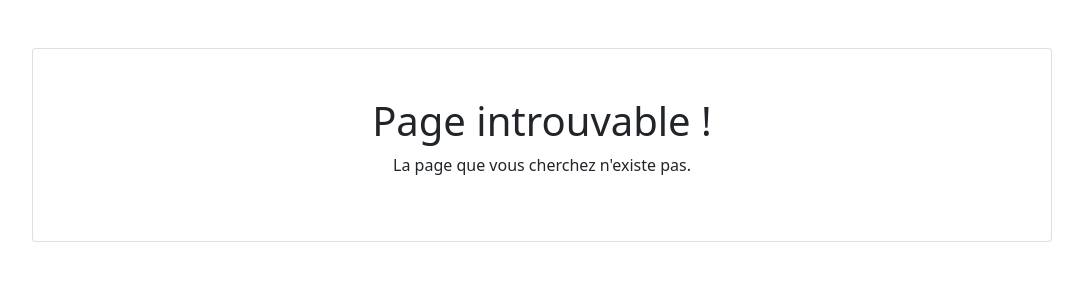
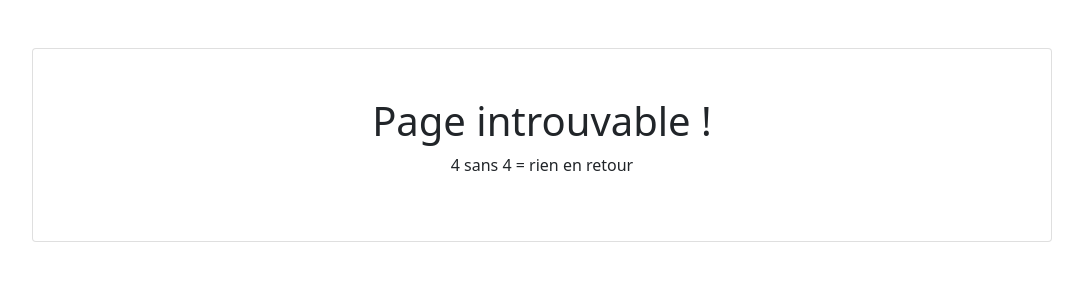
Before and after one commit to mvidailhet/cours-angular-pokedex, an Angular app: page /not-found in a window 1280 px wide. Shown: the top 300 px of the page, without its empty margins (98-1181 px from the left). Built offline with nearby package versions, Linux system fonts and the light colour scheme.

Commit message:
Passage de données statiques à la page d'erreur générique

```diff
--- a/src/app/app-routing.module.ts
+++ b/src/app/app-routing.module.ts
@@ -3,7 +3,7 @@ import { RouterModule, Routes } from '@angular/router';
 import { AuthGuard } from './guards/auth.guard';
 import { PreventPokemonFormLeaveGuard } from './guards/prevent-pokemon-form-leave.guard';
 import { HomeComponent } from './pages/home/home.component';
-import { NotFoundComponent } from './pages/pokemon/not-found/not-found.component';
+import { ErrorComponent } from './pages/pokemon/error/error.component';
 import { PokemonComponent } from './pages/pokemon/pokemon.component';
 import { EvolutionsComponent } from './pages/pokemon/tabs/evolutions/evolutions.component';
 import { GeneralComponent } from './pages/pokemon/tabs/general/general.component';
@@ -41,7 +41,10 @@ const routes: Routes = [
   },
   {
     path: 'not-found',
-    component: NotFoundComponent,
+    component: ErrorComponent,
+    data: {
+      message: '4 sans 4 = rien en retour',
+    },
   },
   {
     path: '**',
--- a/src/app/app.module.ts
+++ b/src/app/app.module.ts
@@ -13,6 +13,7 @@ import { GeneralComponent } from './pages/pokemon/tabs/general/general.component
 import { StatsComponent } from './pages/pokemon/tabs/stats/stats.component';
 import { EvolutionsComponent } from './pages/pokemon/tabs/evolutions/evolutions.component';
 import { NotFoundComponent } from './pages/pokemon/not-found/not-found.component';
+import { ErrorComponent } from './pages/pokemon/error/error.component';
 
 @NgModule({
   declarations: [
@@ -25,6 +26,7 @@ import { NotFoundComponent } from './pages/pokemon/not-found/not-found.component
     StatsComponent,
     EvolutionsComponent,
     NotFoundComponent,
+    ErrorComponent,
   ],
   imports: [BrowserModule, AppRoutingModule, NgbModule, FormsModule],
   providers: [],
--- /dev/null
+++ b/src/app/pages/pokemon/error/error.component.html
@@ -0,0 +1,6 @@
+<div class="container">
+  <div class="card p-5 m-5 text-center">
+    <h1>Page introuvable !</h1>
+    <p>{{ errorMessage }}</p>
+  </div>
+</div>
--- /dev/null
+++ b/src/app/pages/pokemon/error/error.component.ts
@@ -0,0 +1,18 @@
+import { Component, OnInit } from '@angular/core';
+import { ActivatedRoute } from '@angular/router';
+
+@Component({
+  selector: 'app-error',
+  templateUrl: './error.component.html',
+  styleUrls: ['./error.component.scss'],
+})
+export class ErrorComponent implements OnInit {
+  errorMessage: string | undefined;
+
+  constructor(private route: ActivatedRoute) {}
+
+  ngOnInit(): void {
+    this.errorMessage = this.route.snapshot.data.message;
+    console.log('this.route.snapshot.data', this.route.snapshot.data);
+  }
+}
```
Also changed, not shown: src/app/pages/pokemon/error/error.component.scss (added), 1 other file (tests, documents, lock files or other folders).
